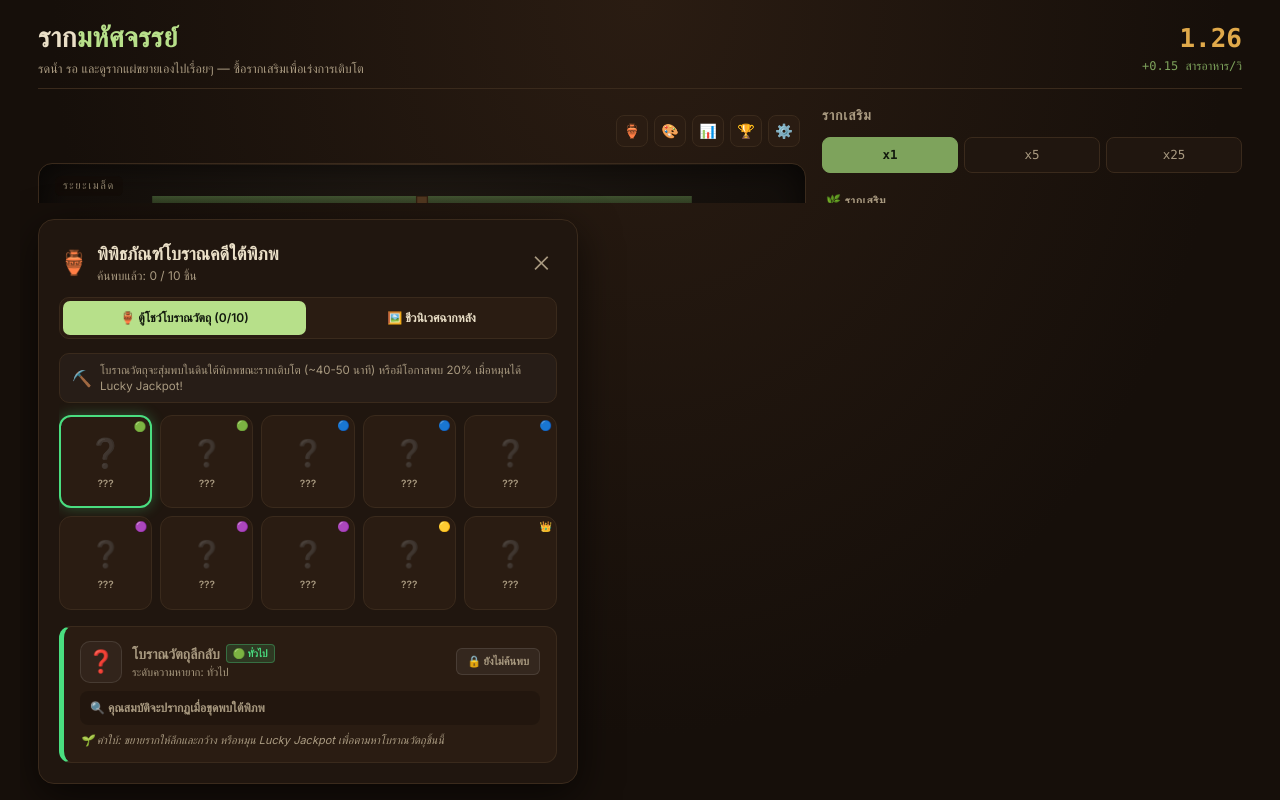
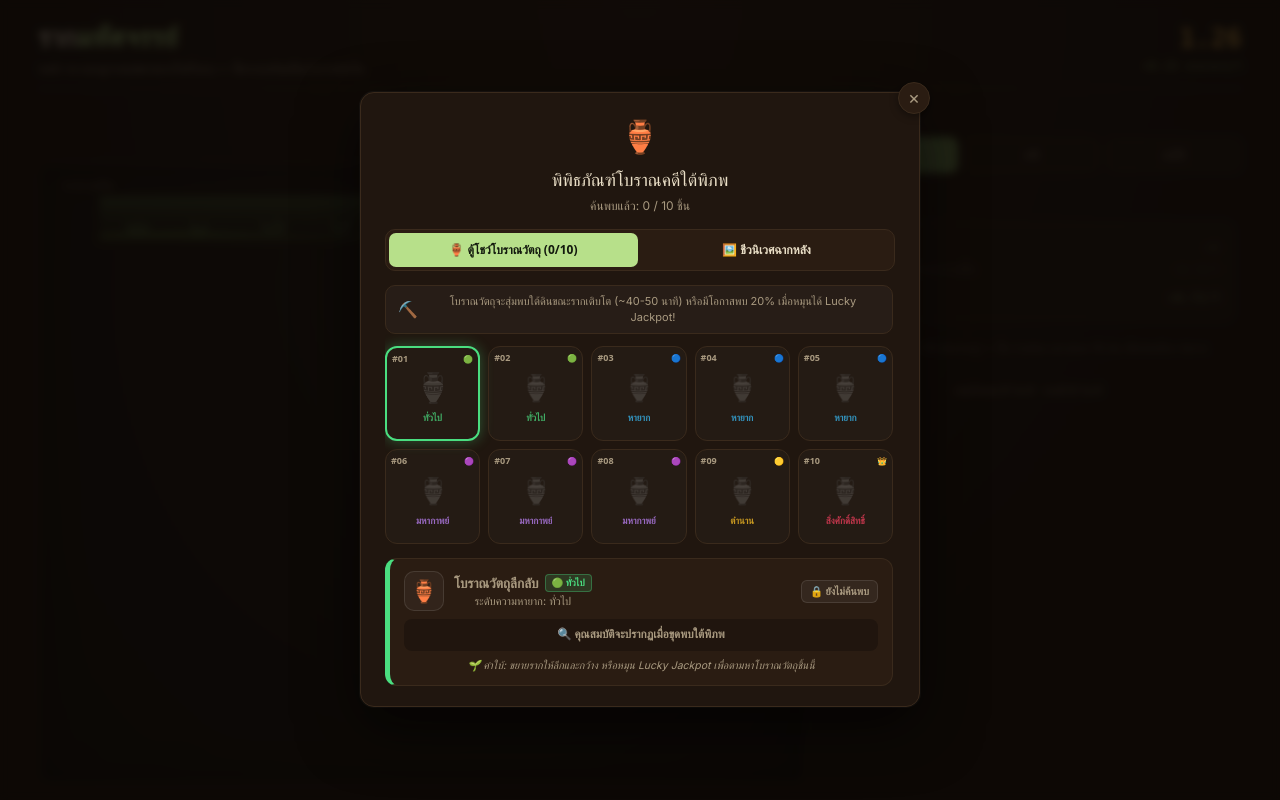
Before and after one commit to napapat-toy/root-idle, a Next.js app: page / in a window 1280 px wide. Both pictures are taken after a click on the button "พิพิธภัณฑ์โบราณวัตถุ & ชีวนิเวศ". Built offline with nearby package versions, Linux system fonts and the light colour scheme.

Commit message:
fix(v1.19.1): standardize RelicsModal and AutomationModal to centered fullscreen modal overlay

```diff
--- a/package.json
+++ b/package.json
@@ -1,6 +1,6 @@
 {
   "name": "root-idle",
-  "version": "1.19.0",
+  "version": "1.19.1",
   "private": true,
   "scripts": {
     "dev": "next dev",
--- a/src/components/modals/RelicsModal.tsx
+++ b/src/components/modals/RelicsModal.tsx
@@ -11,6 +11,7 @@ import {
   relicMult,
   relicsCount,
 } from '@/constants/gameData';
+import { t } from '@/lib/i18n';
 
 interface RelicsModalProps {
   state: GameState;
@@ -26,6 +27,7 @@ export const RelicsModal: React.FC<RelicsModalProps> = React.memo(({
 }) => {
   const lang: Language = state.lang || 'th';
   const isEn = lang === 'en';
+  const tr = t(lang);
   const [activeTab, setActiveTab] = useState<'relics' | 'biomes'>('relics');
   const [selectedRelicId, setSelectedRelicId] = useState<string>(RELIC_DEFS[0].id);
 
@@ -40,52 +42,27 @@ export const RelicsModal: React.FC<RelicsModalProps> = React.memo(({
   const selectedMult = relicMult(state, selectedRelic.id);
 
   return (
-    <div className="modal-backdrop" onClick={onClose} style={{ zIndex: 1100 }}>
+    <div className="offline-backdrop" onClick={onClose} style={{ zIndex: 2100 }}>
       <div
-        className="modal-content"
+        className="modal-wrapper"
         onClick={e => e.stopPropagation()}
-        style={{
-          maxWidth: '540px',
-          width: '94vw',
-          maxHeight: '90vh',
-          display: 'flex',
-          flexDirection: 'column',
-          background: 'var(--bg-panel)',
-          border: '1px solid var(--line-soil)',
-          borderRadius: '16px',
-          padding: '20px',
-          boxShadow: '0 12px 40px rgba(0,0,0,0.6)',
-        }}
+        style={{ maxWidth: '560px', width: '100%' }}
       >
+        <button className="modal-close-x" onClick={onClose} aria-label={tr.close}>
+          &times;
+        </button>
+
+        <div className="offline-modal generic-modal" style={{ padding: '20px 24px', maxHeight: '88vh', display: 'flex', flexDirection: 'column' }}>
           {/* Header */}
-        <div style={{ display: 'flex', alignItems: 'center', justifyContent: 'space-between', marginBottom: '12px' }}>
-          <div style={{ display: 'flex', alignItems: 'center', gap: '8px' }}>
-            <span style={{ fontSize: '24px' }}>🏺</span>
-            <div>
-              <h2 style={{ margin: 0, fontSize: '18px', fontWeight: 700, color: 'var(--root-cream)' }}>
+          <div className="icon" style={{ fontSize: '32px', marginBottom: '6px' }}>🏺</div>
+          <h2 style={{ marginBottom: '4px' }}>
             {isEn ? 'Subterranean Museum' : 'พิพิธภัณฑ์โบราณคดีใต้พิภพ'}
           </h2>
-              <div style={{ fontSize: '12px', color: 'var(--root-cream-dim)' }}>
-                {isEn ? `Discovered: ${ownedCount} / ${totalCount} Relics` : `ค้นพบแล้ว: ${ownedCount} / ${totalCount} ชิ้น`}
-              </div>
-            </div>
-          </div>
-          <button
-            onClick={onClose}
-            style={{
-              background: 'transparent',
-              border: 'none',
-              fontSize: '20px',
-              color: 'var(--root-cream-dim)',
-              cursor: 'pointer',
-              padding: '4px 8px',
-            }}
-          >
-            ✕
-          </button>
+          <div className="away-time" style={{ marginBottom: '14px', fontSize: '12px' }}>
+            {isEn ? `Discovered: ${ownedCount} / ${totalCount} Ancient Relics` : `ค้นพบแล้ว: ${ownedCount} / ${totalCount} ชิ้น`}
           </div>
 
-        {/* Tab Buttons */}
+          {/* Tab Switcher */}
           <div
             style={{
               display: 'flex',
@@ -95,6 +72,7 @@ export const RelicsModal: React.FC<RelicsModalProps> = React.memo(({
               gap: '4px',
               border: '1px solid var(--line-soil)',
               marginBottom: '14px',
+              flexShrink: 0,
             }}
           >
             <button
@@ -109,9 +87,10 @@ export const RelicsModal: React.FC<RelicsModalProps> = React.memo(({
                 cursor: 'pointer',
                 background: activeTab === 'relics' ? 'var(--accent-glow)' : 'transparent',
                 color: activeTab === 'relics' ? '#12190d' : 'var(--root-cream)',
+                transition: 'all 0.15s ease',
               }}
             >
-            🏺 {isEn ? 'Ancient Relics' : 'ตู้โชว์โบราณวัตถุ'} ({ownedCount}/{totalCount})
+              🏺 {isEn ? 'Relic Showcase' : 'ตู้โชว์โบราณวัตถุ'} ({ownedCount}/{totalCount})
             </button>
             <button
               onClick={() => setActiveTab('biomes')}
@@ -125,14 +104,15 @@ export const RelicsModal: React.FC<RelicsModalProps> = React.memo(({
                 cursor: 'pointer',
                 background: activeTab === 'biomes' ? 'var(--accent-glow)' : 'transparent',
                 color: activeTab === 'biomes' ? '#12190d' : 'var(--root-cream)',
+                transition: 'all 0.15s ease',
               }}
             >
               🖼️ {isEn ? 'Canvas Biomes' : 'ชีวนิเวศฉากหลัง'}
             </button>
           </div>
 
-        {/* Scrollable Container */}
-        <div style={{ flex: 1, overflowY: 'auto', display: 'flex', flexDirection: 'column', gap: '12px' }}>
+          {/* Scrollable Body */}
+          <div style={{ flex: 1, overflowY: 'auto', display: 'flex', flexDirection: 'column', gap: '12px', paddingRight: '2px' }}>
             {activeTab === 'relics' && (
               <>
                 {/* Discovery Guidance Banner */}
@@ -145,7 +125,7 @@ export const RelicsModal: React.FC<RelicsModalProps> = React.memo(({
                     display: 'flex',
                     alignItems: 'center',
                     gap: '8px',
-                  fontSize: '11.5px',
+                    fontSize: '11px',
                     color: 'var(--root-cream-dim)',
                     lineHeight: '1.4',
                   }}
@@ -153,12 +133,12 @@ export const RelicsModal: React.FC<RelicsModalProps> = React.memo(({
                   <span style={{ fontSize: '16px' }}>⛏️</span>
                   <span>
                     {isEn
-                    ? 'Relics are unearthed serendipitously as roots spread deep (~40-50 min), or have a 20% chance on Lucky Jackpot!'
-                    : 'โบราณวัตถุจะสุ่มพบในดินใต้พิภพขณะรากเติบโต (~40-50 นาที) หรือมีโอกาสพบ 20% เมื่อหมุนได้ Lucky Jackpot!'}
+                      ? 'Relics are unearthed serendipitously as roots grow (~40-50 min), or have a 20% drop chance on Lucky Jackpot!'
+                      : 'โบราณวัตถุจะสุ่มพบใต้ดินขณะรากเติบโต (~40-50 นาที) หรือมีโอกาสพบ 20% เมื่อหมุนได้ Lucky Jackpot!'}
                   </span>
                 </div>
 
-              {/* Master Relic Gaia Banner if active */}
+                {/* Master Relic Gaia Banner */}
                 {masterActive && (
                   <div
                     style={{
@@ -174,7 +154,7 @@ export const RelicsModal: React.FC<RelicsModalProps> = React.memo(({
                       fontWeight: 600,
                     }}
                   >
-                  <span style={{ fontSize: '18px' }}>👑</span>
+                    <span style={{ fontSize: '20px' }}>👑</span>
                     <div>
                       <div style={{ fontWeight: 700 }}>
                         {isEn ? 'Heart of Gaia Resonance Active!' : 'พลังจิตวิญญาณแห่งไกอาตื่นรู้!'}
@@ -188,7 +168,7 @@ export const RelicsModal: React.FC<RelicsModalProps> = React.memo(({
                   </div>
                 )}
 
-              {/* Square Pedestal Showcase Grid (5 columns) */}
+                {/* Square Pedestal Showcase Grid (5 columns x 2 rows) */}
                 <div
                   style={{
                     display: 'grid',
@@ -196,7 +176,7 @@ export const RelicsModal: React.FC<RelicsModalProps> = React.memo(({
                     gap: '8px',
                   }}
                 >
-                {RELIC_DEFS.map(relic => {
+                  {RELIC_DEFS.map((relic, idx) => {
                     const isOwned = hasRelic(state, relic.id);
                     const isSelected = relic.id === selectedRelicId;
                     const rarityInfo = RELIC_RARITY_INFO[relic.rarity];
@@ -215,8 +195,8 @@ export const RelicsModal: React.FC<RelicsModalProps> = React.memo(({
                           padding: '6px 4px',
                           borderRadius: '12px',
                           background: isOwned
-                          ? `linear-gradient(135deg, var(--bg-panel-2) 0%, ${relic.color}22 100%)`
-                          : 'var(--bg-panel-2)',
+                            ? `linear-gradient(135deg, var(--bg-panel-2) 0%, ${relic.color}25 100%)`
+                            : 'rgba(255, 255, 255, 0.02)',
                           border: isSelected
                             ? `2px solid ${isOwned ? relic.color : rarityInfo.color}`
                             : isOwned
@@ -232,46 +212,54 @@ export const RelicsModal: React.FC<RelicsModalProps> = React.memo(({
                           outline: 'none',
                         }}
                       >
-                      {/* Top Rarity Pip */}
-                      <span
+                        {/* Pedestal Tag & Rarity Dot */}
+                        <div
                           style={{
                             position: 'absolute',
                             top: '4px',
-                          right: '4px',
-                          fontSize: '10px',
-                          lineHeight: 1,
+                            left: '5px',
+                            right: '5px',
+                            display: 'flex',
+                            justifyContent: 'space-between',
+                            alignItems: 'center',
+                            fontSize: '9px',
+                            color: 'var(--root-cream-dim)',
+                            fontWeight: 600,
                           }}
                         >
-                        {rarityInfo.icon}
-                      </span>
+                          <span>#{String(idx + 1).padStart(2, '0')}</span>
+                          <span style={{ fontSize: '8px' }}>{rarityInfo.icon}</span>
+                        </div>
 
-                      {/* Main Icon */}
+                        {/* Artifact Icon */}
                         <span
                           style={{
                             fontSize: '26px',
-                          filter: isOwned ? 'none' : 'grayscale(100%) opacity(35%)',
-                          transform: isSelected ? 'scale(1.1)' : 'scale(1)',
+                            marginTop: '6px',
+                            filter: isOwned ? 'none' : 'grayscale(100%) opacity(25%)',
+                            transform: isSelected ? 'scale(1.12)' : 'scale(1)',
                             transition: 'transform 0.15s ease',
                           }}
                         >
-                        {isOwned ? relic.icon : '❓'}
+                          {isOwned ? relic.icon : '🏺'}
                         </span>
 
-                      {/* Name or Mystery label */}
+                        {/* Rarity or Name label */}
                         <span
                           style={{
-                          fontSize: '10px',
+                            fontSize: '9.5px',
                             fontWeight: 600,
-                          color: isOwned ? 'var(--root-cream)' : 'var(--root-cream-dim)',
+                            color: isOwned ? relic.color : rarityInfo.color,
                             marginTop: '4px',
                             textAlign: 'center',
                             whiteSpace: 'nowrap',
                             overflow: 'hidden',
                             textOverflow: 'ellipsis',
                             maxWidth: '90%',
+                            opacity: isOwned ? 1 : 0.75,
                           }}
                         >
-                        {isOwned ? relic.name : '???'}
+                          {isOwned ? relic.name : (isEn ? rarityInfo.enName : rarityInfo.name)}
                         </span>
                       </button>
                     );
@@ -287,19 +275,19 @@ export const RelicsModal: React.FC<RelicsModalProps> = React.memo(({
                     border: isSelectedOwned ? `1px solid ${selectedRelic.color}88` : '1px solid var(--line-soil)',
                     borderLeft: `5px solid ${isSelectedOwned ? selectedRelic.color : selectedRarityInfo.color}`,
                     borderRadius: '12px',
-                  padding: '14px 16px',
+                    padding: '12px 14px',
                     display: 'flex',
                     flexDirection: 'column',
                     gap: '8px',
-                  marginTop: '4px',
+                    marginTop: '2px',
                   }}
                 >
                   <div style={{ display: 'flex', alignItems: 'center', justifyContent: 'space-between', gap: '8px' }}>
                     <div style={{ display: 'flex', alignItems: 'center', gap: '10px' }}>
                       <div
                         style={{
-                        width: '42px',
-                        height: '42px',
+                          width: '40px',
+                          height: '40px',
                           borderRadius: '10px',
                           background: isSelectedOwned ? `${selectedRelic.color}25` : 'rgba(255,255,255,0.04)',
                           border: `1px solid ${isSelectedOwned ? selectedRelic.color : 'rgba(255,255,255,0.1)'}`,
@@ -310,16 +298,16 @@ export const RelicsModal: React.FC<RelicsModalProps> = React.memo(({
                           boxShadow: isSelectedOwned ? `0 0 12px ${selectedRelic.color}33` : 'none',
                         }}
                       >
-                      {isSelectedOwned ? selectedRelic.icon : '❓'}
+                        {isSelectedOwned ? selectedRelic.icon : '🏺'}
                       </div>
                       <div>
                         <div style={{ display: 'flex', alignItems: 'center', gap: '6px' }}>
-                        <span style={{ fontWeight: 700, fontSize: '14px', color: isSelectedOwned ? 'var(--root-cream)' : 'var(--root-cream-dim)' }}>
-                          {isSelectedOwned ? selectedRelic.name : (isEn ? 'Unidentified Relic' : 'โบราณวัตถุลึกลับ')}
+                          <span style={{ fontWeight: 700, fontSize: '13.5px', color: isSelectedOwned ? 'var(--root-cream)' : 'var(--root-cream-dim)' }}>
+                            {isSelectedOwned ? selectedRelic.name : (isEn ? 'Undiscovered Relic' : 'โบราณวัตถุลึกลับ')}
                           </span>
                           <span
                             style={{
-                            fontSize: '10px',
+                              fontSize: '9.5px',
                               color: selectedRarityInfo.color,
                               background: selectedRarityInfo.badgeBg,
                               border: `1px solid ${selectedRarityInfo.color}55`,
@@ -339,12 +327,12 @@ export const RelicsModal: React.FC<RelicsModalProps> = React.memo(({
 
                     <div
                       style={{
-                      padding: '4px 10px',
+                        padding: '3px 8px',
                         borderRadius: '6px',
                         background: isSelectedOwned ? `${selectedRelic.color}20` : 'rgba(255,255,255,0.05)',
                         border: `1px solid ${isSelectedOwned ? selectedRelic.color : 'rgba(255,255,255,0.1)'}`,
                         color: isSelectedOwned ? selectedRelic.color : 'var(--root-cream-dim)',
-                      fontSize: '11px',
+                        fontSize: '10.5px',
                         fontWeight: 700,
                         whiteSpace: 'nowrap',
                       }}
@@ -356,10 +344,10 @@ export const RelicsModal: React.FC<RelicsModalProps> = React.memo(({
                   {/* Effect Details */}
                   <div
                     style={{
-                    background: 'rgba(0,0,0,0.2)',
-                    padding: '8px 10px',
+                      background: 'rgba(0,0,0,0.25)',
+                      padding: '7px 10px',
                       borderRadius: '8px',
-                    fontSize: '12px',
+                      fontSize: '11.5px',
                       fontWeight: 600,
                       color: isSelectedOwned ? 'var(--accent-glow)' : 'var(--root-cream-dim)',
                     }}
@@ -370,19 +358,19 @@ export const RelicsModal: React.FC<RelicsModalProps> = React.memo(({
                       </>
                     ) : (
                       <>
-                      🔍 {isEn ? 'Effect unknown until unearthed from the soil.' : 'คุณสมบัติจะปรากฏเมื่อขุดพบใต้พิภพ'}
+                        🔍 {isEn ? 'Ancient power remains dormant underground.' : 'คุณสมบัติจะปรากฏเมื่อขุดพบใต้พิภพ'}
                       </>
                     )}
                   </div>
 
                   {/* Lore or Discovery Clue */}
-                <div style={{ fontSize: '11px', color: 'var(--root-cream-dim)', fontStyle: 'italic', lineHeight: '1.4' }}>
+                  <div style={{ fontSize: '10.5px', color: 'var(--root-cream-dim)', fontStyle: 'italic', lineHeight: '1.4' }}>
                     {isSelectedOwned ? (
                       <>&ldquo;{selectedRelic.desc}&rdquo;</>
                     ) : (
                       <>
                         {isEn
-                        ? '🌱 Hint: Keep roots expanding or roll Lucky Jackpots to uncover this artifact.'
+                          ? '🌱 Hint: Keep roots expanding deep or roll Lucky Jackpots to discover this artifact.'
                           : '🌱 คำใบ้: ขยายรากให้ลึกและกว้าง หรือหมุน Lucky Jackpot เพื่อตามหาโบราณวัตถุชิ้นนี้'}
                       </>
                     )}
@@ -410,7 +398,7 @@ export const RelicsModal: React.FC<RelicsModalProps> = React.memo(({
                         background: biome.bgGradient,
                         border: isSelected ? '2px solid var(--accent-glow)' : '1px solid var(--line-soil)',
                         borderRadius: '12px',
-                      padding: '14px',
+                        padding: '12px 14px',
                         display: 'flex',
                         alignItems: 'center',
                         justifyContent: 'space-between',
@@ -420,19 +408,19 @@ export const RelicsModal: React.FC<RelicsModalProps> = React.memo(({
                       }}
                     >
                       <div style={{ display: 'flex', alignItems: 'center', gap: '12px' }}>
-                      <span style={{ fontSize: '28px' }}>{biome.icon}</span>
+                        <span style={{ fontSize: '26px' }}>{biome.icon}</span>
                         <div>
-                        <div style={{ fontWeight: 700, fontSize: '13.5px', color: 'var(--root-cream)' }}>
-                          {biome.name} {isSelected && <span style={{ color: 'var(--accent-glow)', fontSize: '11px' }}>● {isEn ? 'ACTIVE' : 'ใช้งานอยู่'}</span>}
+                          <div style={{ fontWeight: 700, fontSize: '13px', color: 'var(--root-cream)' }}>
+                            {biome.name} {isSelected && <span style={{ color: 'var(--accent-glow)', fontSize: '10.5px' }}>● {isEn ? 'ACTIVE' : 'ใช้งานอยู่'}</span>}
                           </div>
-                        <div style={{ fontSize: '11px', color: 'var(--root-cream-dim)', marginTop: '2px' }}>
+                          <div style={{ fontSize: '10.5px', color: 'var(--root-cream-dim)', marginTop: '2px' }}>
                             {biome.desc}
                           </div>
-                        <div style={{ fontSize: '11px', color: '#ffd76a', marginTop: '2px', fontWeight: 600 }}>
+                          <div style={{ fontSize: '10.5px', color: '#ffd76a', marginTop: '2px', fontWeight: 600 }}>
                             ⚡ {biome.ambientBonusDesc}
                           </div>
                           {!isUnlocked && (
-                          <div style={{ fontSize: '10.5px', color: '#f59e0b', marginTop: '2px', fontWeight: 600 }}>
+                            <div style={{ fontSize: '10px', color: '#f59e0b', marginTop: '2px', fontWeight: 600 }}>
                               🔒 {isEn ? `Requires ${biome.relicRequiredCount} Relics (Currently: ${ownedCount}/${biome.relicRequiredCount})` : `ต้องการโบราณวัตถุ ${biome.relicRequiredCount} ชิ้น (ตอนนี้มี ${ownedCount}/${biome.relicRequiredCount})`}
                             </div>
                           )}
@@ -443,12 +431,12 @@ export const RelicsModal: React.FC<RelicsModalProps> = React.memo(({
                         disabled={!isUnlocked || isSelected}
                         onClick={() => onSelectBiome(biome.id)}
                         style={{
-                        padding: '7px 14px',
+                          padding: '6px 12px',
                           borderRadius: '8px',
                           background: isSelected ? 'rgba(183, 224, 138, 0.2)' : isUnlocked ? 'var(--accent-glow)' : 'rgba(255,255,255,0.05)',
                           color: isSelected ? 'var(--accent-glow)' : isUnlocked ? '#12190d' : 'var(--root-cream-dim)',
                           border: isSelected ? '1px solid var(--accent-glow)' : 'none',
-                        fontSize: '11.5px',
+                          fontSize: '11px',
                           fontWeight: 700,
                           cursor: isUnlocked && !isSelected ? 'pointer' : 'default',
                           whiteSpace: 'nowrap',
@@ -464,6 +452,7 @@ export const RelicsModal: React.FC<RelicsModalProps> = React.memo(({
           </div>
         </div>
       </div>
+    </div>
   );
 });
 
--- a/src/constants/formulas.ts
+++ b/src/constants/formulas.ts
@@ -3,7 +3,7 @@ import { ACHIEVEMENT_BONUS_MAP } from './achievementsData';
 import { MODULE_DEFS, moduleMilestoneMultiplier } from './modules';
 import { PRESTIGE_UNLOCK_ECHOES, prestigeBonusPct } from './prestige';
 
-export const GAME_VERSION = '1.19.0';
+export const GAME_VERSION = '1.19.1';
 export const BASE_RATE = 0.15;
 export const BUY_QTY_OPTIONS = [1, 5, 25];
 export const SAVE_SLOT_COUNT = 5;
```
Also changed, not shown: src/components/modals/AutomationModal.tsx (+17 -41 lines). Lines whose indentation alone changed are shown as unchanged.
